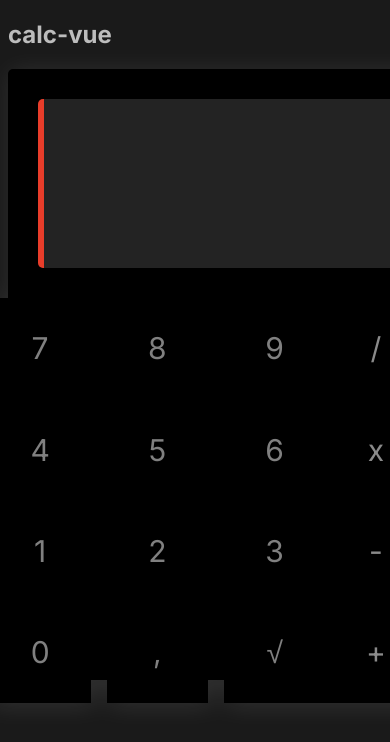
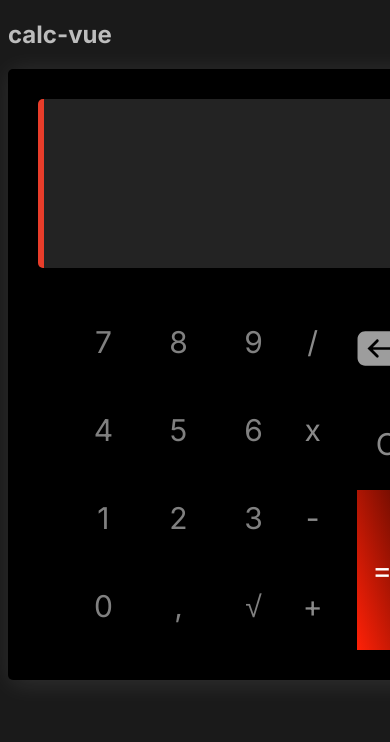
Before and after one commit to senagab/calculator-vue, a Vue app: page / in a window 390 px wide. Shown: the top 742 px of the page. Built offline with nearby package versions, Linux system fonts and the light colour scheme.

Commit message:
feat: media query celular teclas tamanho

```diff
--- a/src/components/Keyboard.vue
+++ b/src/components/Keyboard.vue
@@ -39,7 +39,7 @@ const props = defineProps({
         <div class="keyboard__right">
             <div @click="props.backspace" class="keys btn btn-backspace" data-key="backspace" style="border: none;">
             </div>
-            <div @click="props.limpar" class="keys" data-key="limpar">C</div>
+            <div @click="props.limpar" class="keys keys-limpar" data-key="limpar">C</div>
             <div @click="props.resultado" class="keys btn btn-equals" data-key="resultado">=</div>
         </div>
     </div>
@@ -208,8 +208,22 @@ const props = defineProps({
         justify-content: center;
         max-height: 22em;
 
-        .keys {
+        .keyboard__left,
+        .keyboard__center {
 
+            .keys {
+                width: 7vh;
+                height: 7vh;
+                /* color: red; */
+            }
+        }
+
+        .keyboard__right {
+
+            .keys-limpar {
+                width: 7vh;
+                height: 7vh;
+            }
         }
     }
 }
```
